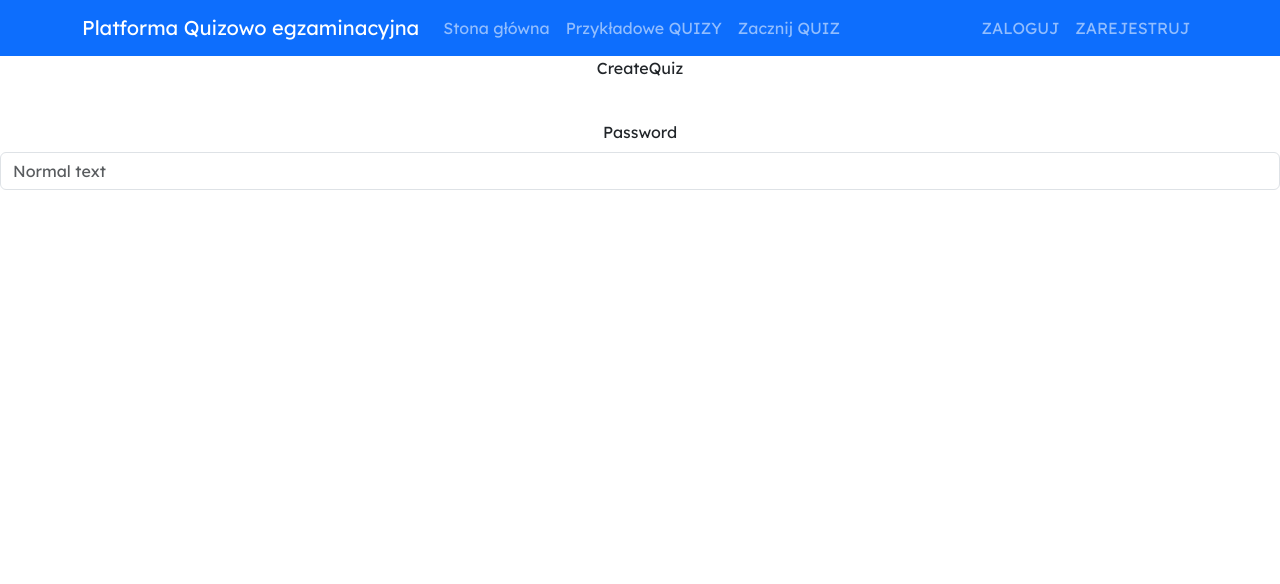
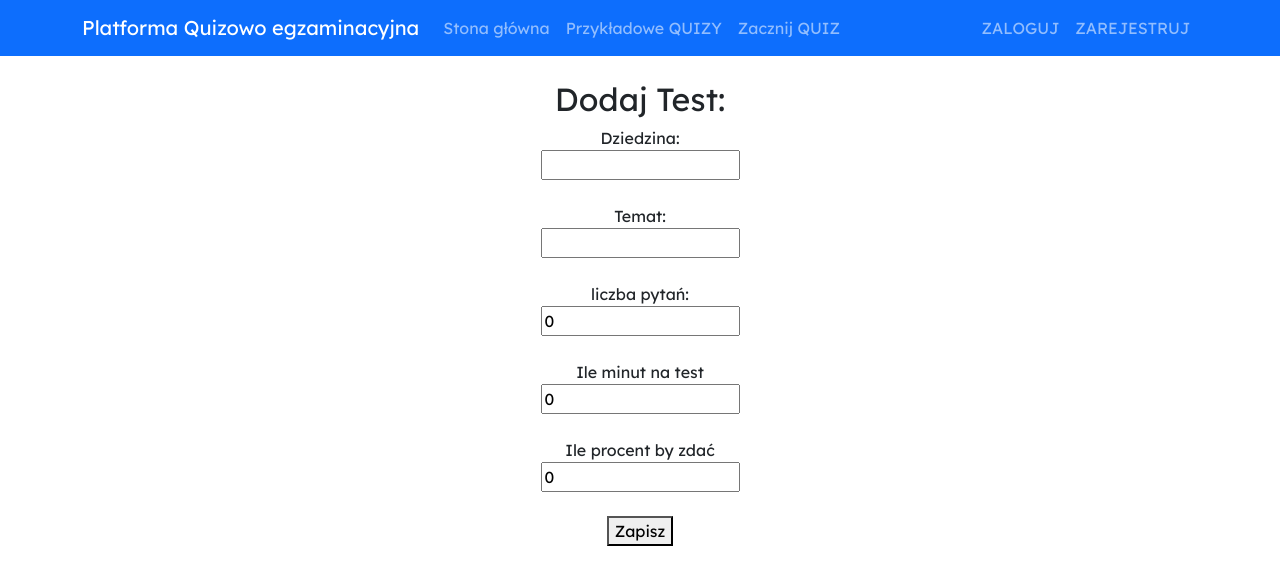
Before and after one commit to NorbertAll/pracaInz, a React (Create React App) app in the folder frontend/: page /userpanel/createquiz in a window 1280 px wide. Shown: the top 584 px of the page. Built offline with nearby package versions, Linux system fonts and the light colour scheme.

Commit message:
create form to create quiz

```diff
--- a/frontend/src/CreateQuiz/CreateQuiz.jsx
+++ b/frontend/src/CreateQuiz/CreateQuiz.jsx
@@ -1,20 +1,81 @@
 import React, { Component, useEffect, useState } from 'react'
 import App from '../App'
 import Form from 'react-bootstrap/Form';
+import axios from "axios"
 
 export const CreateQuiz = props => {
 
+    const [formData, setFormData] = useState({
+        name: "",
+        topic: "",
+        number_of_questions: 0,
+        time: 0,
+        required_score_to_pass: 0,
+        is_public: true,
+        creator: 1,
+    });
+    const handleChange = (e) => {
+        setFormData({
+            ...formData,
+            [e.target.name]: e.target.value
+        })
+    }
+
+    const [successMessage, setSuccessMessage] = useState(null);
+    const [error, setError] = useState(null)
+    const handleSubmit = async (e) => {
+
+        console.log(formData);
+        try {
+            console.log(formData);
+
+            const response = await axios.post("http://127.0.0.1:8000/api/quizes/", formData)
+            console.log("Success", response.data);
+            setSuccessMessage("Registration Successfull")
+        }
+        catch (error) {
+            console.log(error);
+
+        }
+
+    };
 
 
     return <>
-        <p>CreateQuiz</p>
-
-
-
         <br />
-        <Form.Label htmlFor="inputPassword5">Password</Form.Label>
-        <Form.Control type="text" placeholder="Normal text" />
-        <br />
+        <div>
+            {error && <p style={{ color: "red" }}>{error}</p>}
+            {successMessage && <p style={{ color: "green" }}>{successMessage}</p>}
+            <h2>Dodaj Test:</h2>
+            <form >
+                <label>Dziedzina:</label><br />
+                <input type='text' name='name' value={formData.name}
+                    onChange={handleChange}
+                ></input><br />
+                <br />
+                <label>Temat:</label><br />
+                <input type='text' name='topic' value={formData.topic}
+                    onChange={handleChange}
+                ></input><br />
+                <br />
+                <label>liczba pytań:</label><br />
+                <input type='number' name='number_of_questions' value={formData.number_of_questions}
+                    onChange={handleChange}
+                ></input>{" "}<br />
+                <br />
+                <label>Ile minut na test</label><br />
+                <input type='number' name='time' value={formData.time}
+                    onChange={handleChange}
+                ></input>{" "}<br />
+                <br />
+                <label>Ile procent by zdać</label><br />
+                <input type='number' name='required_score_to_pass' value={formData.required_score_to_pass}
+                    onChange={handleChange}
+                ></input>{" "}<br />
+                <br />
+                <button type='submit' onClick={handleSubmit}>Zapisz</button>
+            </form>
+        </div>
 
 
     </>
--- a/frontend/src/UserPanel/UserPanel.jsx
+++ b/frontend/src/UserPanel/UserPanel.jsx
@@ -19,6 +19,7 @@ export function UserPanel() {
     let navigate = useNavigate();
     const [username, setUsername] = useState("")
     const [isLoggedIn, setLoggedIn] = useState(false)
+    const [userId, setUserId] = useState(-1)
 
     useEffect(() => {
         const checkLoggedInUser = async () => {
@@ -33,6 +34,9 @@ export function UserPanel() {
                     const response = await axios.get("http://127.0.0.1:8000/api/accounts/user/", config)
                     setLoggedIn(true)
                     setUsername(response.data.username)
+                    setUserId(response.data.id)
+                    console.log(response.data.id);
+
                 }
                 else {
                     setLoggedIn(false);
@@ -46,8 +50,8 @@ export function UserPanel() {
         };
         checkLoggedInUser()
     }, [])
-    const onSubmit = (data) => {
-        navigate(`/test/${data.code}`)
+    const createtest = (data) => {
+        navigate(`/userpanel/createnewtest`)
     }
     const handleLogout = async () => {
         try {
@@ -98,8 +102,8 @@ export function UserPanel() {
             </Nav>
             <p id="testy"></p>
             Testy tu będą
-
-            <Button variant="warning">Nowy</Button>
+            <br />
+            <Button variant="warning" onClick={createtest}>Nowy</Button>
 
             <p id="wyniki"></p>
             Wyniki tu będą
```
